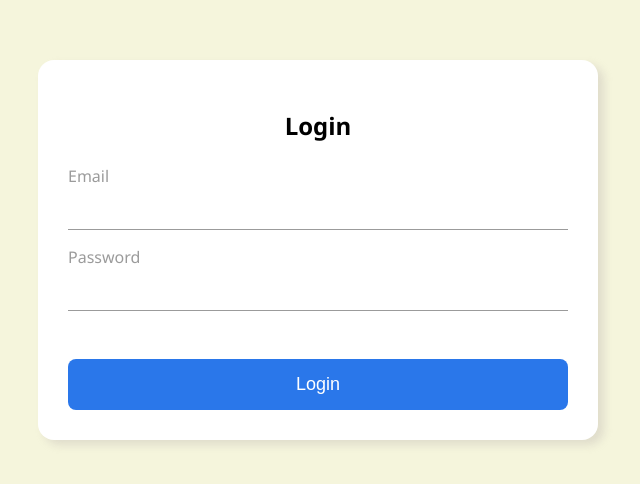
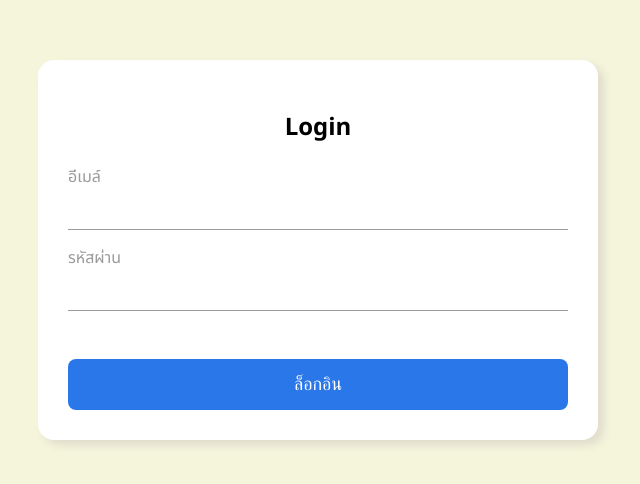
Before and after one commit to Anonymous1534/html-login-form, a plain HTML site: page index.html in a window 1280 px wide. Shown: the part 150-634 px from the top of the page, 322-962 px from the left. Drawn offline with Linux system fonts and the light colour scheme.

Commit message:
fix: change to thai lang

```diff
--- a/index.html
+++ b/index.html
@@ -21,14 +21,14 @@
         </div>
         <div class="form-login">
           <div class="form-group-login">
-            <label for="email">Email</label>
+            <label for="email">อีเมล์</label>
             <input type="email" />
           </div>
           <div class="form-group-login">
-            <label for="email">Password</label>
+            <label for="password">รหัสผ่าน</label>
             <input type="password" />
           </div>
-          <button type="submit" class="btn-login">Login</button>
+          <button type="submit" class="btn-login">ล็อกอิน</button>
         </div>
       </div>
     </div>
```
